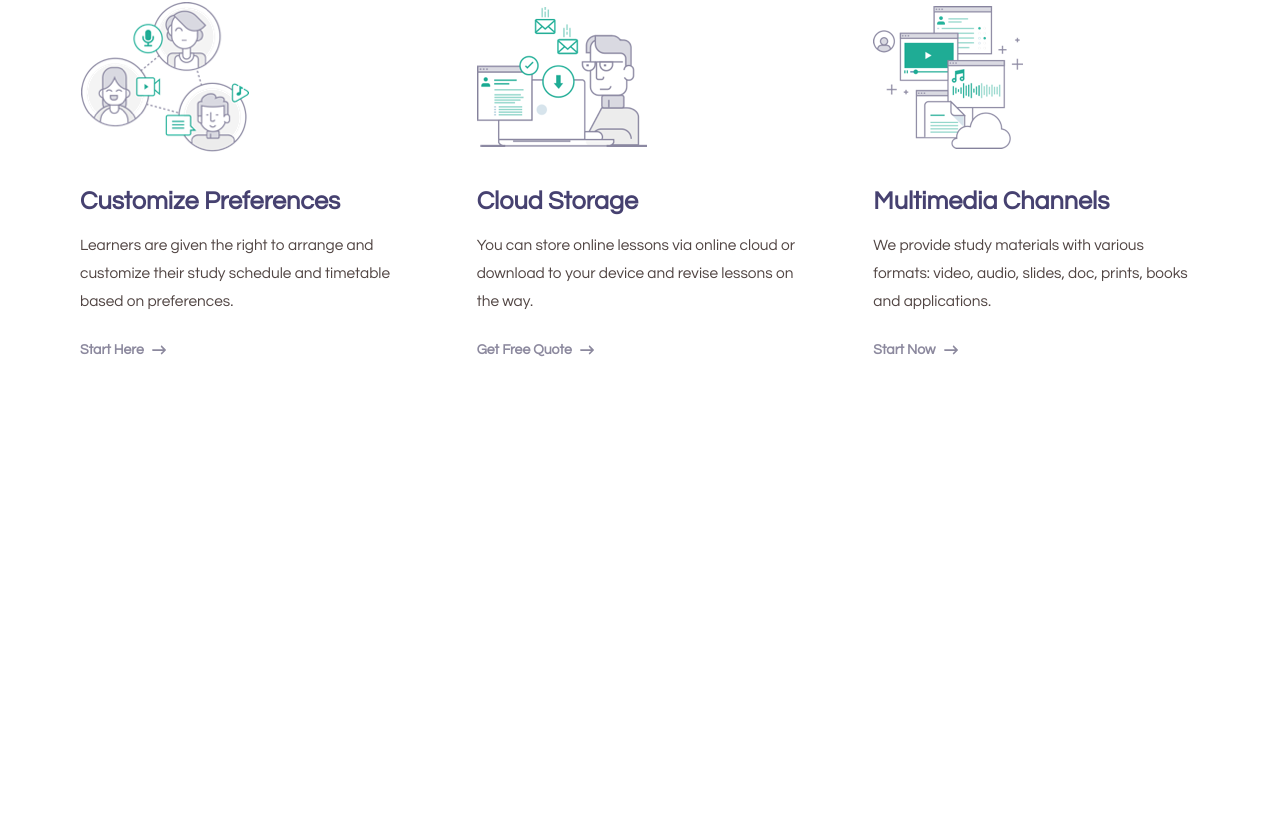
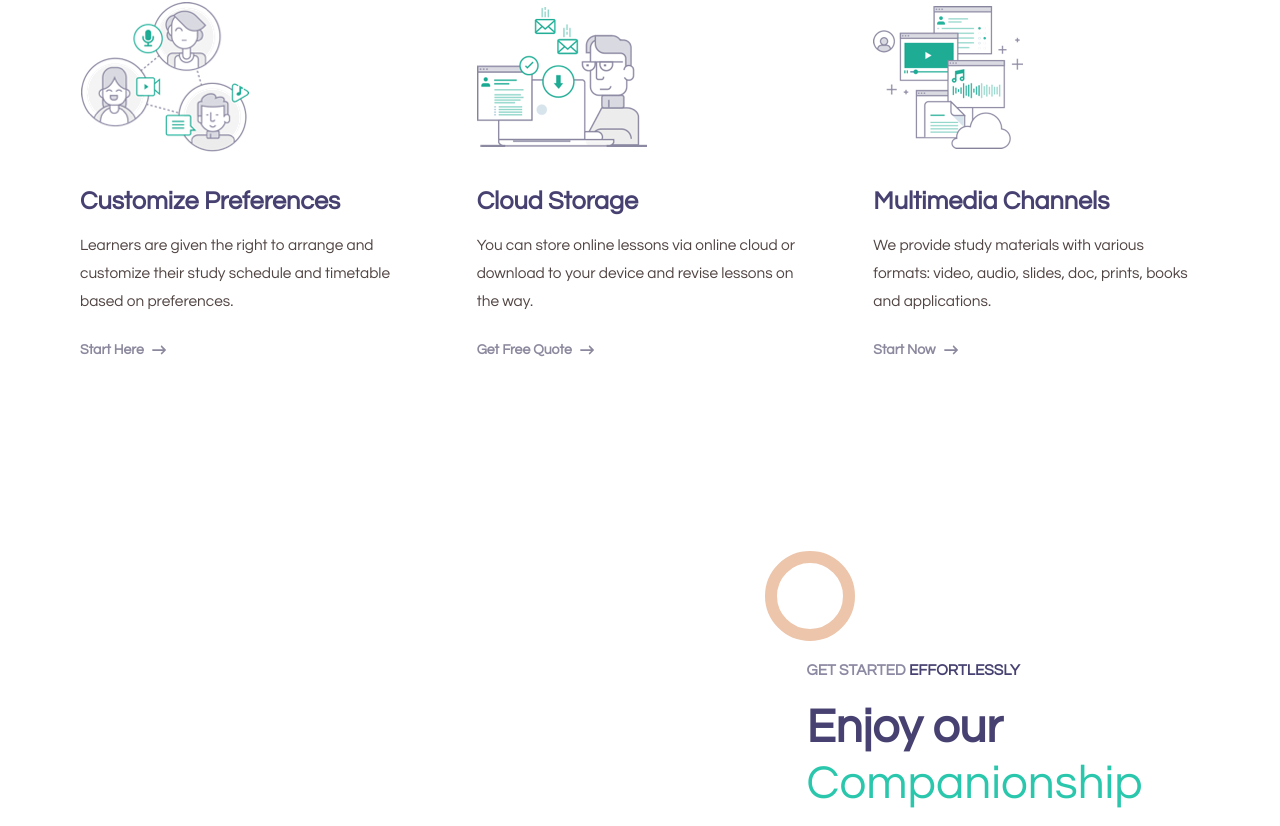
Before and after one commit to aleballabio/proj-html-vuejs, a Vue app: page / in a window 1280 px wide. Shown: the part 2275-3101 px from the top of the page. Before the commit the page ends 2826 px from the top, so only its background shows below. Built offline with nearby package versions, Linux system fonts and the light colour scheme.

Commit message:
starting store tab

```diff
--- a/src/assets/temporary/_general.scss
+++ b/src/assets/temporary/_general.scss
@@ -100,10 +100,10 @@ h3 {
 
 .circle-border-lg {
     background-color: transparent;
-    width: 100px;
-    height: 100px;
+    width: 90px;
+    height: 90px;
     border-radius: 50%;
-    border: solid 10px rgb(236, 197, 171);
+    border: solid 12px rgb(236, 197, 171);
 }
 
 .uppercase {
--- a/src/components/MainPort.vue
+++ b/src/components/MainPort.vue
@@ -2,17 +2,20 @@
   <main>
     <featured-courses />
     <smart-tutoring />
+    <store-port />
   </main>
 </template>
 
 <script>
 import FeaturedCourses from "./FeaturedCourses";
 import SmartTutoring from "./SmartTutoring.vue";
+import StorePort from "./StorePort.vue";
 export default {
   name: "MainPort",
   components: {
     FeaturedCourses,
     SmartTutoring,
+    StorePort,
   },
 };
 </script>
--- /dev/null
+++ b/src/components/StorePort.vue
@@ -0,0 +1,52 @@
+<template>
+  <div class="container">
+    <div class="cont-store">
+      <div class="cont-img"></div>
+      <div class="cont-text">
+        <div class="circle-border-lg"></div>
+        <div class="text">
+          <h3 class="uppercase">Get Started <span>Effortlessly</span></h3>
+          <h1>Enjoy our <span class="green unset-fw">Companionship</span></h1>
+        </div>
+      </div>
+    </div>
+  </div>
+</template>
+
+<script>
+export default {
+  name: "StorePort",
+};
+</script>
+
+<style lang="scss" scoped>
+@import "../assets/temporary/variables";
+
+.cont-store {
+  display: flex;
+  justify-content: center;
+}
+
+.cont-img {
+  flex-basis: 60%;
+  margin-right: 1rem;
+}
+
+.cont-text {
+  flex-basis: 40%;
+
+  .circle-border-lg {
+    margin-bottom: 1rem;
+  }
+
+  .text {
+    padding-left: 3rem;
+
+    h3 {
+      span {
+        color: $darkblue;
+      }
+    }
+  }
+}
+</style>
```
